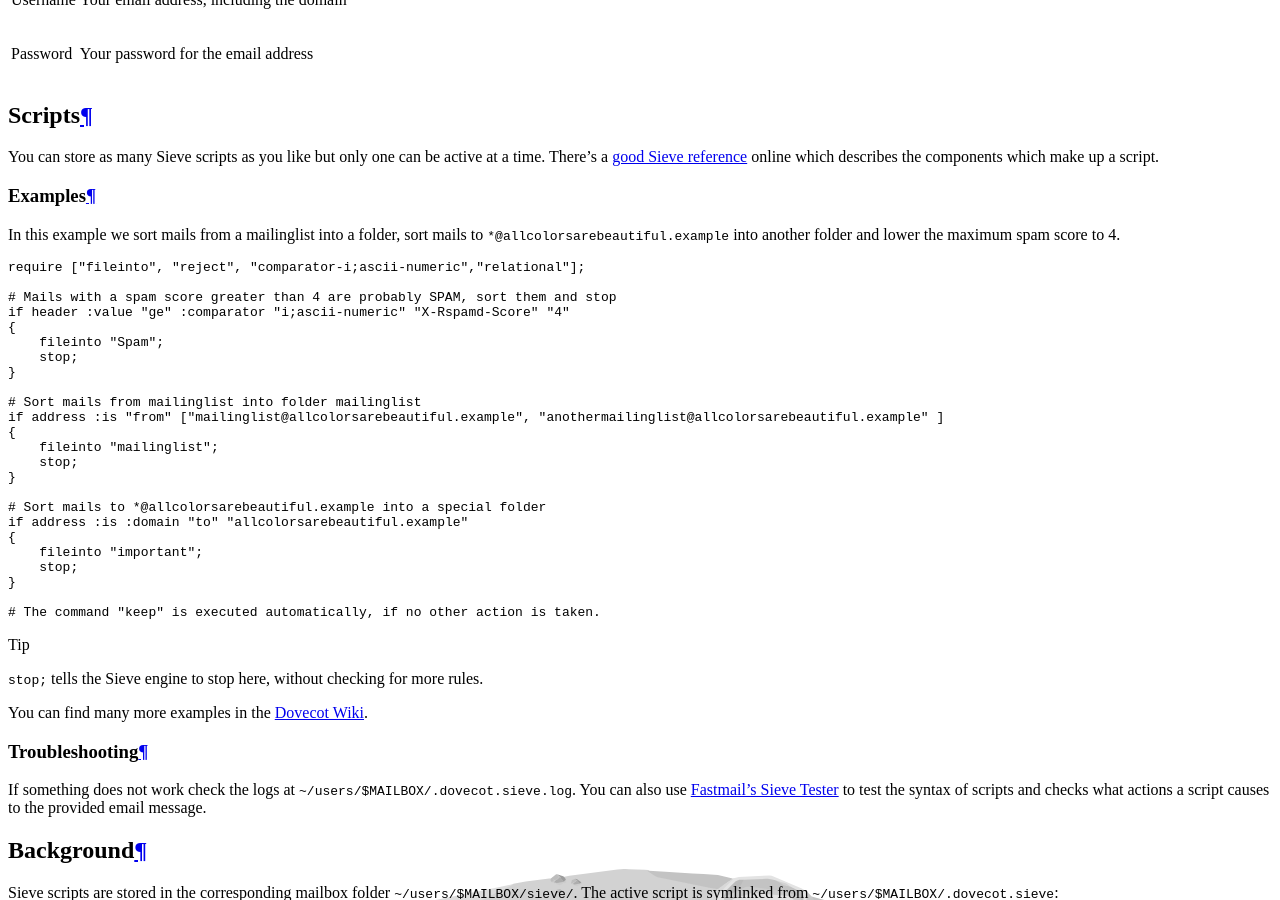
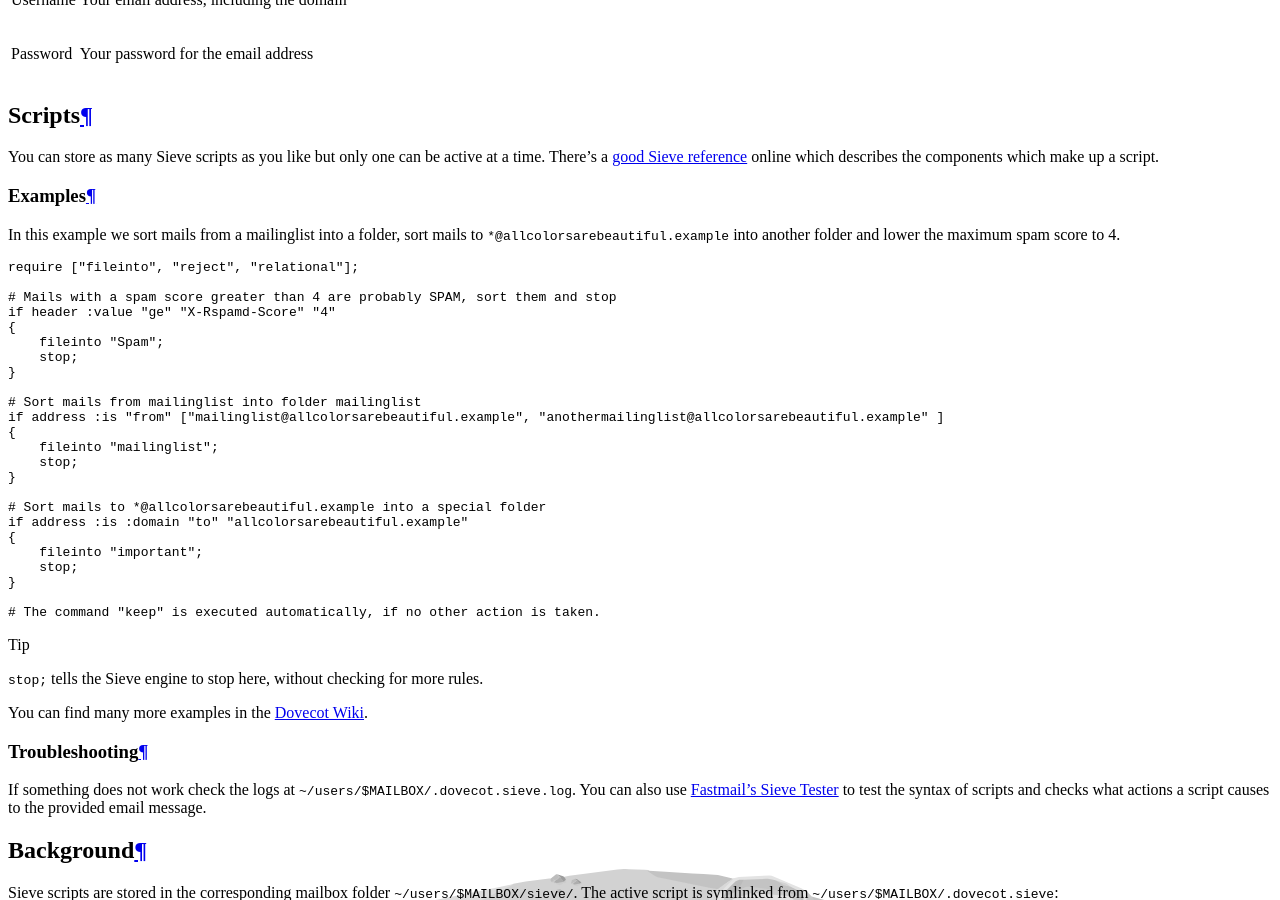
Before and after one commit to Uberspace/manual, a Sphinx documentation site: the page built from source/mail-filters.rst, in a window 1280 px wide and 900 px high, scrolled down 2463 px. Built offline with Sphinx 7.4.7 and the Read the Docs theme 2.0.0, drawn with Linux system fonts in a browser that asks for light colours.

Commit message:
remove 'comparator "i;ascii-numeric'

```diff
--- a/source/mail-filters.rst
+++ b/source/mail-filters.rst
@@ -44,10 +44,10 @@ In this example we sort mails from a mailinglist into a folder, sort mails to ``
 
 .. code-block:: sieve
 
-    require ["fileinto", "reject", "comparator-i;ascii-numeric","relational"];
+    require ["fileinto", "reject", "relational"];
 
     # Mails with a spam score greater than 4 are probably SPAM, sort them and stop
-    if header :value "ge" :comparator "i;ascii-numeric" "X-Rspamd-Score" "4"
+    if header :value "ge" "X-Rspamd-Score" "4"
     {
         fileinto "Spam";
         stop;
```
